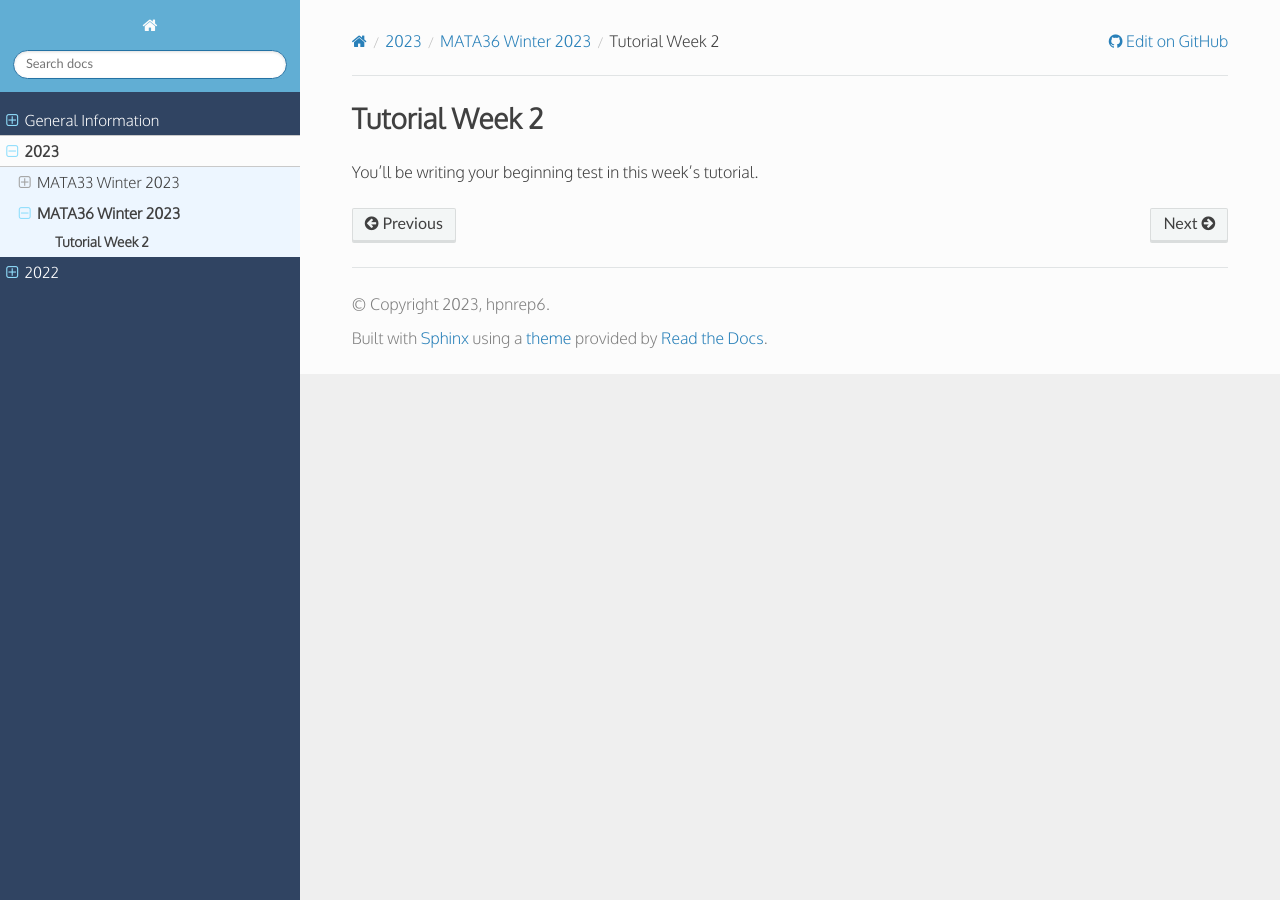
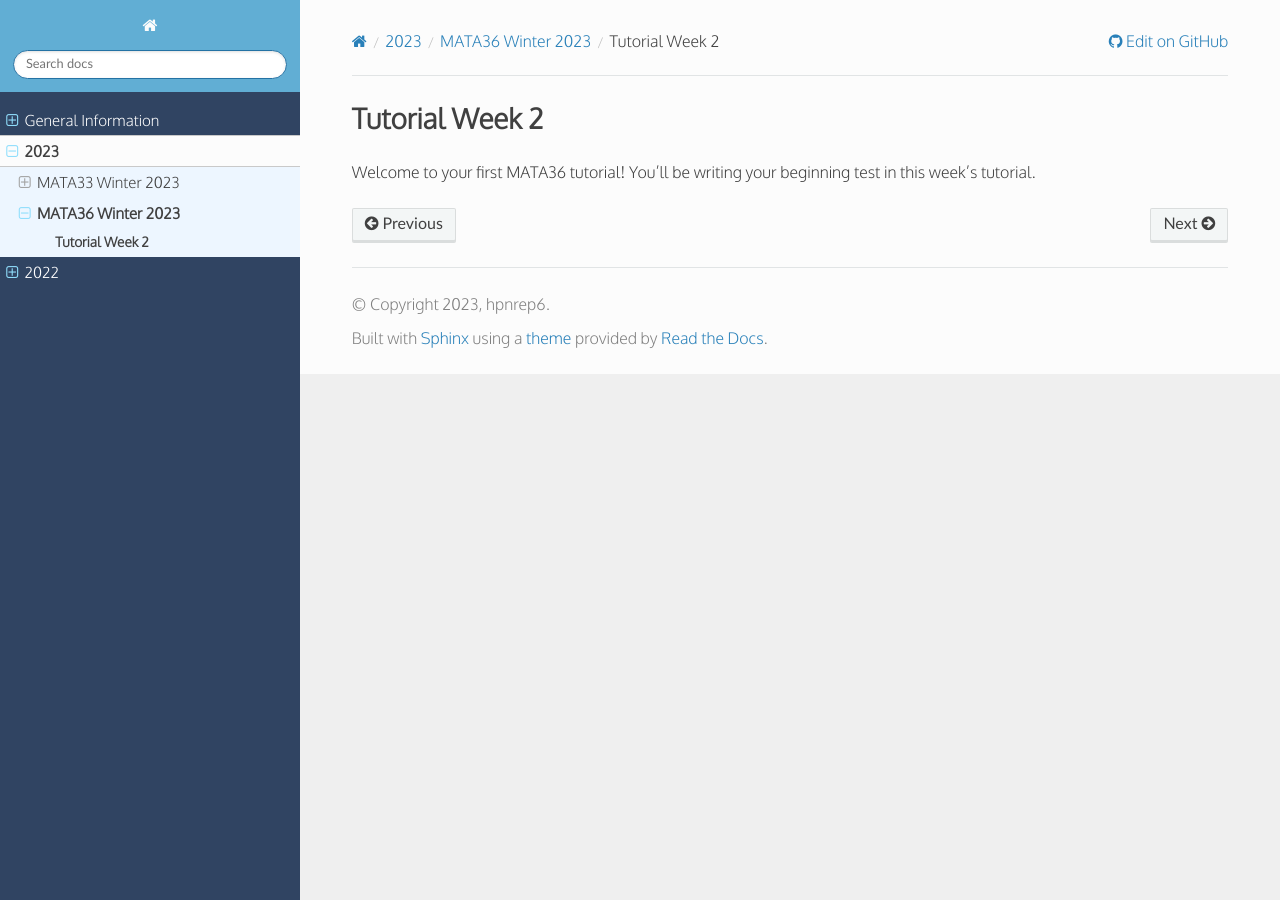
Before and after one commit to hpnrep6/t, a Sphinx documentation site: the page built from source/2023/mata36_winter/tutorial2.rst, in a window 1280 px wide. Built offline with Sphinx 7.4.7 and the Read the Docs theme 2.0.0, drawn with Linux system fonts in a browser that asks for light colours.

Commit message:
Tutorial 2

```diff
--- a/source/2023/mata36_winter/tutorial2.rst
+++ b/source/2023/mata36_winter/tutorial2.rst
@@ -16,4 +16,4 @@ Tutorial Week 2
       };
       </script>
 
-You'll be writing your beginning test in this week's tutorial.
+Welcome to your first MATA36 tutorial! You'll be writing your beginning test in this week's tutorial.
```
